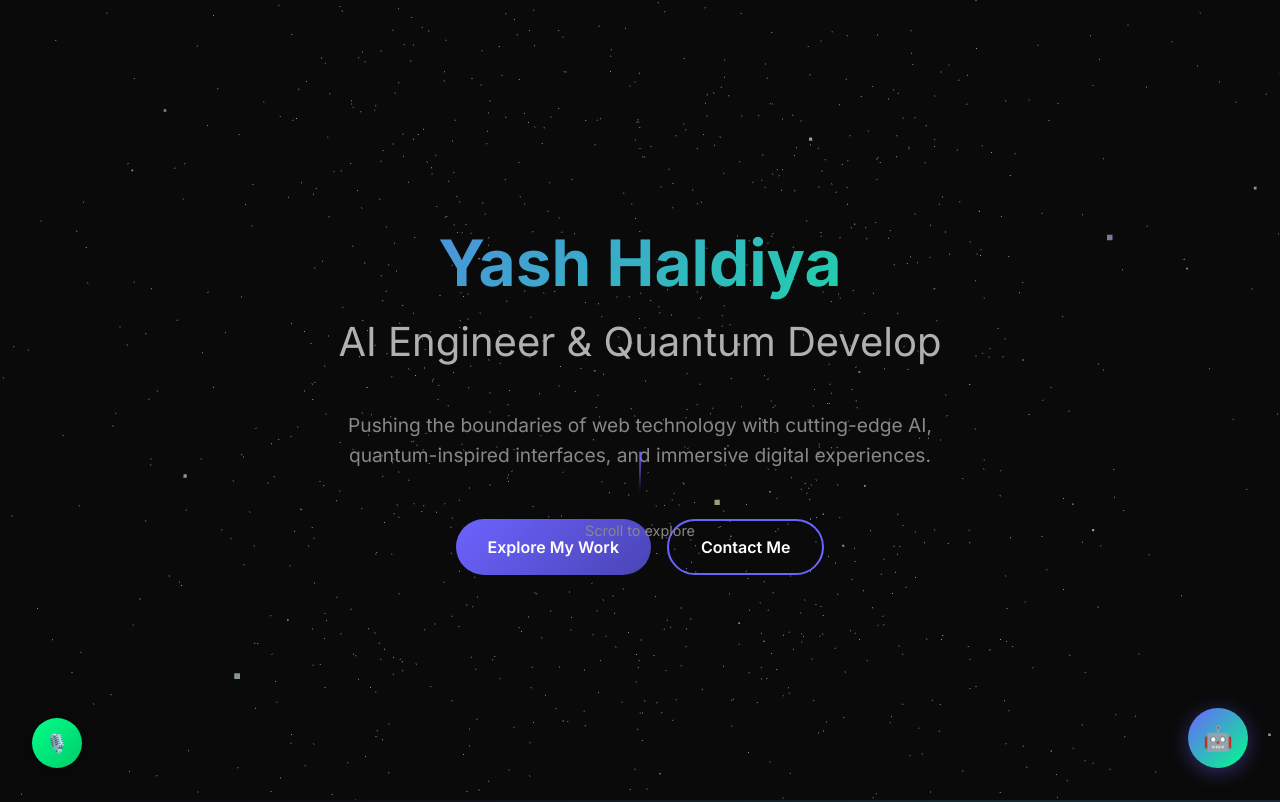
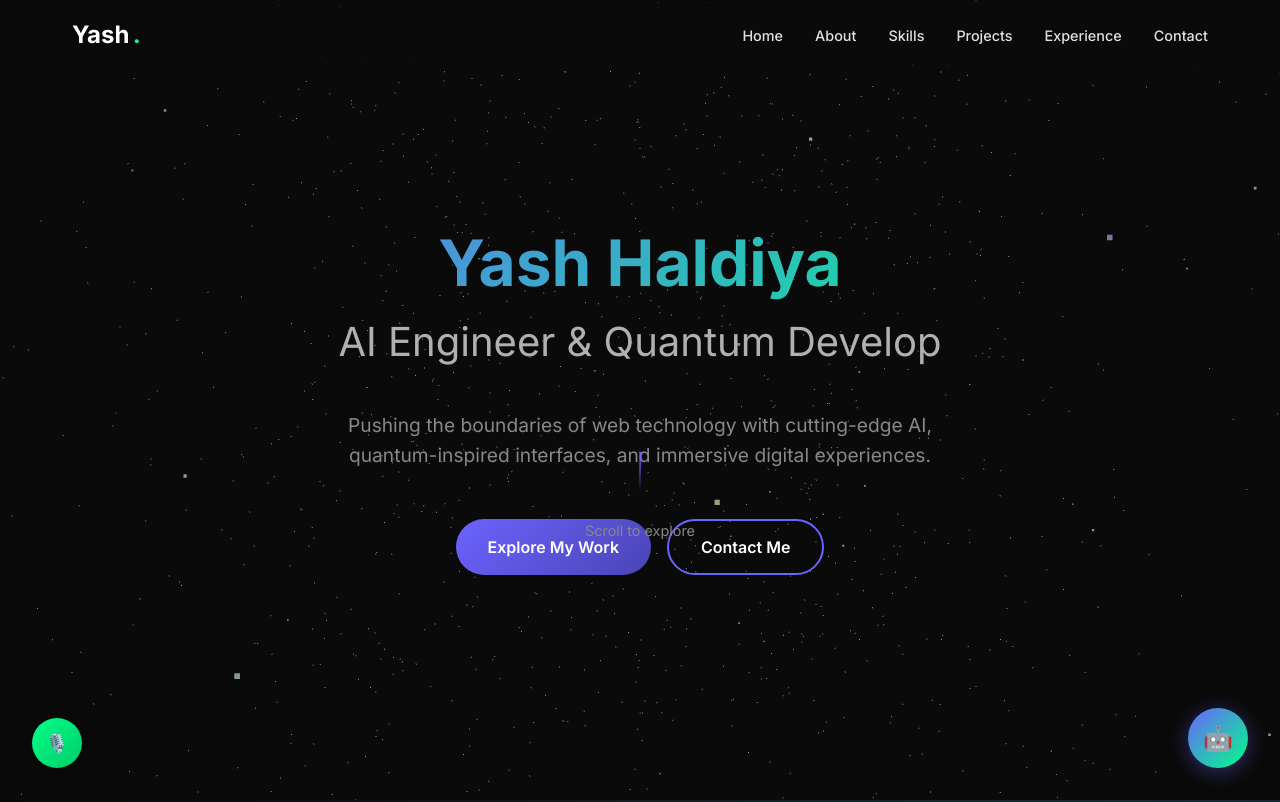
Before and after one commit to yashasvi9199/portfolio-source, a React (Vite) app: page / in a window 1280 px wide. Shown: the top 802 px of the page. Built offline with nearby package versions, Linux system fonts and the light colour scheme.

Commit message:
feat: added navigation bar and a footer

```diff
--- a/src/App.jsx
+++ b/src/App.jsx
@@ -9,6 +9,8 @@ import Skills from './sections/Skills'
 import Projects from './sections/Projects'
 import Experience from './sections/Experience'
 import Contact from './sections/Contact'
+import Navigation from './sections/Navigation'; // Fixed import path
+import Footer from './sections/Footer'; // Fixed import path
 import { useScrollAnimation } from './hooks/useScrollAnimation'
 import './App.css'
 
@@ -50,6 +52,9 @@ function App() {
       {/* Three.js Animated Background */}
       <ThreeBackground />
 
+      {/* Navigation - FIXED: Added Navigation component */}
+      <Navigation />
+
       {/* AI & Interactive Components - Load after main content */}
       {showAI && (
         <>
@@ -59,6 +64,7 @@ function App() {
       )}
 
       {/* Main Content Sections */}
+      <main className="main-content">
         <div ref={setSectionRef(0)}>
           <Hero />
         </div>
@@ -82,6 +88,10 @@ function App() {
         <div ref={setSectionRef(5)}>
           <Contact />
         </div>
+      </main>
+
+      {/* Footer - FIXED: Added Footer component */}
+      <Footer />
     </div>
   )
 }
--- /dev/null
+++ b/src/sections/Footer.jsx
@@ -0,0 +1,61 @@
+import React from 'react';
+import '../styles/sections/Footer.css';
+const Footer = () => {
+  const currentYear = new Date().getFullYear();
+
+  return (
+    <footer className="footer">
+      <div className="footer-container">
+        <div className="footer-content">
+          <div className="footer-info">
+            <div className="footer-logo">
+              <span className="logo-text">Yash Haldiya</span>
+              <span className="logo-dot">.</span>
+            </div>
+            <p className="footer-description">
+              AI Engineer & Quantum Developer passionate about building the future with cutting-edge technology.
+            </p>
+            <div className="footer-social">
+              <a href="https://github.com/yashasvi9199" target="_blank" rel="noopener noreferrer" className="social-link">
+                <i className="fab fa-github"></i>
+              </a>
+              <a href="#" className="social-link">
+                <i className="fab fa-linkedin"></i>
+              </a>
+              <a href="#" className="social-link">
+                <i className="fab fa-twitter"></i>
+              </a>
+              <a href="mailto:yashaldiya@gmail.com" className="social-link">
+                <i className="fas fa-envelope"></i>
+              </a>
+            </div>
+          </div>
+
+          <div className="footer-links">
+            <div className="link-group">
+              <h4>Navigation</h4>
+              <a href="#home">Home</a>
+              <a href="#about">About</a>
+              <a href="#skills">Skills</a>
+              <a href="#projects">Projects</a>
+            </div>
+            <div className="link-group">
+              <h4>Connect</h4>
+              <a href="#experience">Experience</a>
+              <a href="#contact">Contact</a>
+              <a href="https://github.com/yashasvi9199" target="_blank" rel="noopener noreferrer">GitHub</a>
+              <a href="mailto:yashaldiya@gmail.com">Email</a>
+            </div>
+          </div>
+        </div>
+
+        <div className="footer-bottom">
+          <p>&copy; {currentYear} Yash Haldiya. All rights reserved.</p>
+          <p>Built with React & lots of ☕</p>
+        </div>
+      </div>
+    </footer>
+  );
+};
+
+export default Footer;
--- /dev/null
+++ b/src/sections/Navigation.jsx
@@ -0,0 +1,61 @@
+import React, { useState, useEffect } from 'react';
+import '../styles/sections/Navigation.css';
+const Navigation = () => {
+  const [isScrolled, setIsScrolled] = useState(false);
+  const [isMobileMenuOpen, setIsMobileMenuOpen] = useState(false);
+
+  useEffect(() => {
+    const handleScroll = () => {
+      setIsScrolled(window.scrollY > 50);
+    };
+
+    window.addEventListener('scroll', handleScroll);
+    return () => window.removeEventListener('scroll', handleScroll);
+  }, []);
+
+  const navItems = [
+    { name: 'Home', href: '#home' },
+    { name: 'About', href: '#about' },
+    { name: 'Skills', href: '#skills' },
+    { name: 'Projects', href: '#projects' },
+    { name: 'Experience', href: '#experience' },
+    { name: 'Contact', href: '#contact' }
+  ];
+
+  return (
+    <nav className={`navigation ${isScrolled ? 'scrolled' : ''}`}>
+      <div className="nav-container">
+        <div className="nav-logo">
+          <a href="#home" className="logo-link">
+            <span className="logo-text">Yash</span>
+            <span className="logo-dot">.</span>
+          </a>
+        </div>
+
+        <div className={`nav-menu ${isMobileMenuOpen ? 'active' : ''}`}>
+          {navItems.map((item, index) => (
+            <a
+              key={index}
+              href={item.href}
+              className="nav-link"
+              onClick={() => setIsMobileMenuOpen(false)}
+            >
+              {item.name}
+            </a>
+          ))}
+        </div>
+
+        <button
+          className={`mobile-menu-btn ${isMobileMenuOpen ? 'active' : ''}`}
+          onClick={() => setIsMobileMenuOpen(!isMobileMenuOpen)}
+        >
+          <span></span>
+          <span></span>
+          <span></span>
+        </button>
+      </div>
+    </nav>
+  );
+};
+
+export default Navigation;
--- /dev/null
+++ b/src/styles/sections/Footer.css
@@ -0,0 +1,150 @@
+.footer {
+  background: linear-gradient(135deg, #0a0a0a 0%, #1a1a2e 100%);
+  color: white;
+  padding: 4rem 0 2rem;
+  border-top: 1px solid rgba(108, 99, 255, 0.2);
+}
+
+.footer-container {
+  max-width: 1200px;
+  margin: 0 auto;
+  padding: 0 2rem;
+}
+
+.footer-content {
+  display: grid;
+  grid-template-columns: 1fr 1fr;
+  gap: 4rem;
+  margin-bottom: 3rem;
+}
+
+.footer-info {
+  display: flex;
+  flex-direction: column;
+  gap: 1.5rem;
+}
+
+.footer-logo {
+  display: flex;
+  align-items: center;
+  gap: 0.2rem;
+  font-size: 1.5rem;
+  font-weight: 700;
+  color: #fff;
+}
+
+.logo-dot {
+  color: #00ff88;
+}
+
+.footer-description {
+  color: #ccc;
+  line-height: 1.6;
+  max-width: 400px;
+}
+
+.footer-social {
+  display: flex;
+  gap: 1rem;
+}
+
+.social-link {
+  width: 45px;
+  height: 45px;
+  background: rgba(255, 255, 255, 0.05);
+  border-radius: 50%;
+  display: flex;
+  align-items: center;
+  justify-content: center;
+  text-decoration: none;
+  color: #6c63ff;
+  transition: all 0.3s ease;
+  border: 1px solid rgba(108, 99, 255, 0.3);
+}
+
+.social-link:hover {
+  background: linear-gradient(135deg, #6c63ff, #00ff88);
+  color: #000;
+  transform: translateY(-3px);
+  box-shadow: 0 10px 25px rgba(108, 99, 255, 0.3);
+}
+
+.footer-links {
+  display: grid;
+  grid-template-columns: 1fr 1fr;
+  gap: 2rem;
+}
+
+.link-group h4 {
+  color: #fff;
+  margin-bottom: 1rem;
+  font-weight: 600;
+  font-size: 1.1rem;
+}
+
+.link-group a {
+  display: block;
+  color: #ccc;
+  text-decoration: none;
+  margin-bottom: 0.7rem;
+  transition: color 0.3s ease;
+  font-size: 0.9rem;
+}
+
+.link-group a:hover {
+  color: #6c63ff;
+}
+
+.footer-bottom {
+  border-top: 1px solid rgba(255, 255, 255, 0.1);
+  padding-top: 2rem;
+  display: flex;
+  justify-content: space-between;
+  align-items: center;
+  flex-wrap: wrap;
+  gap: 1rem;
+  color: #888;
+  font-size: 0.9rem;
+}
+
+/* Responsive Design */
+@media (max-width: 768px) {
+  .footer-content {
+    grid-template-columns: 1fr;
+    gap: 3rem;
+    text-align: center;
+  }
+
+  .footer-info {
+    align-items: center;
+  }
+
+  .footer-links {
+    grid-template-columns: 1fr;
+    gap: 2rem;
+  }
+
+  .footer-bottom {
+    flex-direction: column;
+    text-align: center;
+  }
+}
+
+@media (max-width: 480px) {
+  .footer {
+    padding: 3rem 0 1.5rem;
+  }
+
+  .footer-container {
+    padding: 0 1.5rem;
+  }
+
+  .footer-social {
+    gap: 0.8rem;
+  }
+
+  .social-link {
+    width: 40px;
+    height: 40px;
+  }
+}
--- /dev/null
+++ b/src/styles/sections/Navigation.css
@@ -0,0 +1,141 @@
+.navigation {
+  position: fixed;
+  top: 0;
+  left: 0;
+  right: 0;
+  z-index: 1000;
+  padding: 1rem 0;
+  transition: all 0.3s ease;
+  backdrop-filter: blur(10px);
+}
+
+.navigation.scrolled {
+  background: rgba(10, 10, 10, 0.9);
+  border-bottom: 1px solid rgba(108, 99, 255, 0.2);
+  padding: 0.5rem 0;
+}
+
+.nav-container {
+  max-width: 1200px;
+  margin: 0 auto;
+  padding: 0 2rem;
+  display: flex;
+  justify-content: space-between;
+  align-items: center;
+}
+
+.nav-logo {
+  z-index: 1001;
+}
+
+.logo-link {
+  text-decoration: none;
+  font-size: 1.5rem;
+  font-weight: 700;
+  color: #fff;
+  display: flex;
+  align-items: center;
+  gap: 0.2rem;
+}
+
+.logo-dot {
+  color: #00ff88;
+}
+
+.nav-menu {
+  display: flex;
+  gap: 2rem;
+  align-items: center;
+}
+
+.nav-link {
+  color: #e0e0e0;
+  text-decoration: none;
+  font-weight: 500;
+  font-size: 0.9rem;
+  transition: all 0.3s ease;
+  position: relative;
+  padding: 0.5rem 0;
+}
+
+.nav-link:hover {
+  color: #6c63ff;
+}
+
+.nav-link::after {
+  content: '';
+  position: absolute;
+  bottom: 0;
+  left: 0;
+  width: 0;
+  height: 2px;
+  background: linear-gradient(135deg, #6c63ff, #00ff88);
+  transition: width 0.3s ease;
+}
+
+.nav-link:hover::after {
+  width: 100%;
+}
+
+.mobile-menu-btn {
+  display: none;
+  flex-direction: column;
+  background: none;
+  border: none;
+  cursor: pointer;
+  padding: 0.5rem;
+  gap: 0.3rem;
+}
+
+.mobile-menu-btn span {
+  width: 25px;
+  height: 2px;
+  background: #fff;
+  transition: all 0.3s ease;
+  transform-origin: center;
+}
+
+.mobile-menu-btn.active span:nth-child(1) {
+  transform: rotate(45deg) translate(6px, 6px);
+}
+
+.mobile-menu-btn.active span:nth-child(2) {
+  opacity: 0;
+}
+
+.mobile-menu-btn.active span:nth-child(3) {
+  transform: rotate(-45deg) translate(6px, -6px);
+}
+
+/* Responsive Design */
+@media (max-width: 768px) {
+  .mobile-menu-btn {
+    display: flex;
+    z-index: 1001;
+  }
+
+  .nav-menu {
+    position: fixed;
+    top: 0;
+    left: 0;
+    right: 0;
+    bottom: 0;
+    background: rgba(10, 10, 10, 0.95);
+    backdrop-filter: blur(20px);
+    flex-direction: column;
+    justify-content: center;
+    align-items: center;
+    gap: 2rem;
+    transform: translateX(-100%);
+    transition: transform 0.3s ease;
+  }
+
+  .nav-menu.active {
+    transform: translateX(0);
+  }
+
+  .nav-link {
+    font-size: 1.2rem;
+    padding: 1rem 0;
+  }
+}
```
Lines whose indentation alone changed are shown as unchanged.
